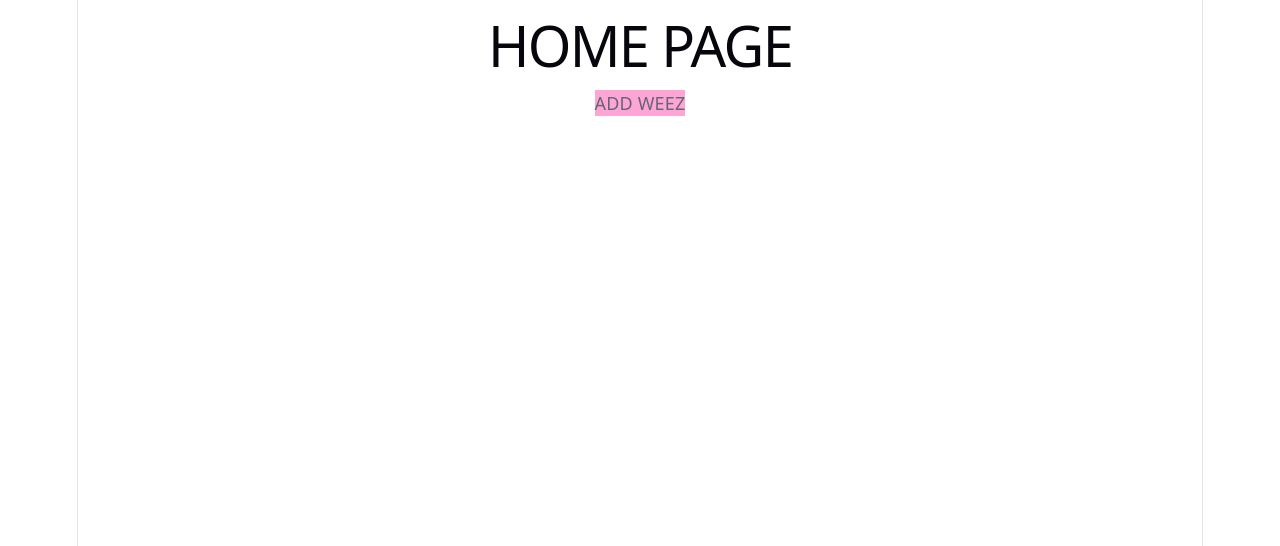
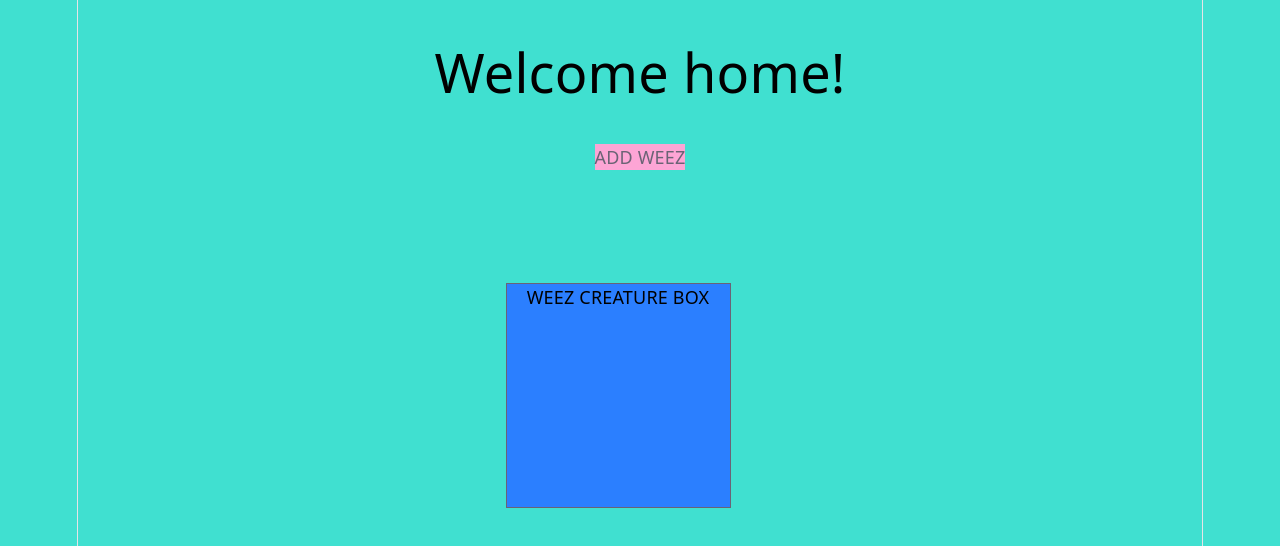
Before and after one commit to Artful-Donut/tomodachi-web, a React (Vite) app in the folder tomodachi-web/: page /home in a window 1280 px wide. Shown: the top 546 px of the page. Built offline with nearby package versions, Linux system fonts and the light colour scheme.

Commit message:
Got basic home page formatting down

```diff
--- a/tomodachi-web/src/App.tsx
+++ b/tomodachi-web/src/App.tsx
@@ -1,4 +1,3 @@
-import React from 'react'
 import './App.css'
 import { BrowserRouter, Routes, Route } from 'react-router-dom';
 import HomePage from './pages/HomePage';
@@ -17,7 +16,6 @@ function App() {
             <Route path="/home" element={<HomePage />} />
             <Route path="/addweez" element={<AddWeez />} />
           </Routes>
-
         </BrowserRouter>
       </div>
 
--- a/tomodachi-web/src/components/AddWeezButton.tsx
+++ b/tomodachi-web/src/components/AddWeezButton.tsx
@@ -1,4 +1,3 @@
-import React from 'react';
 import { useNavigate } from 'react-router-dom';
 
 
--- a/tomodachi-web/src/pages/AddWeez.tsx
+++ b/tomodachi-web/src/pages/AddWeez.tsx
@@ -1,4 +1,11 @@
+import React, { useLayoutEffect } from 'react';
+
 function AddWeez() {
+
+    useLayoutEffect(() => {
+                document.body.style.backgroundColor = "red"
+        });
+
     return(
         <>
         <div>
--- a/tomodachi-web/src/pages/HomePage.tsx
+++ b/tomodachi-web/src/pages/HomePage.tsx
@@ -1,12 +1,33 @@
 import AddWeezButton from "../components/AddWeezButton"
+import React, { useLayoutEffect } from 'react';
+
 
 function HomePage() {
+
+    useLayoutEffect(() => {
+            document.body.style.backgroundColor = "turquoise"
+    });
+
     return(
         <>
-        <div>
-            <h1>HOME PAGE</h1>
-            <AddWeezButton></AddWeezButton>
+
+
+        <div className="mt-10">
+            <div className="text-black text-5xl">Welcome home!</div>
+
+            <div className="mt-10">
+                <AddWeezButton></AddWeezButton>
+            </div>
+
         </div>
+
+        <div className="creature-box bg-blue-500 border h-50 w-50 mt-25 ml-95">
+            <div className="creature-itself text-black">
+            WEEZ CREATURE BOX
+            </div>
+        </div>
+
+
         </>
     )
 
```
